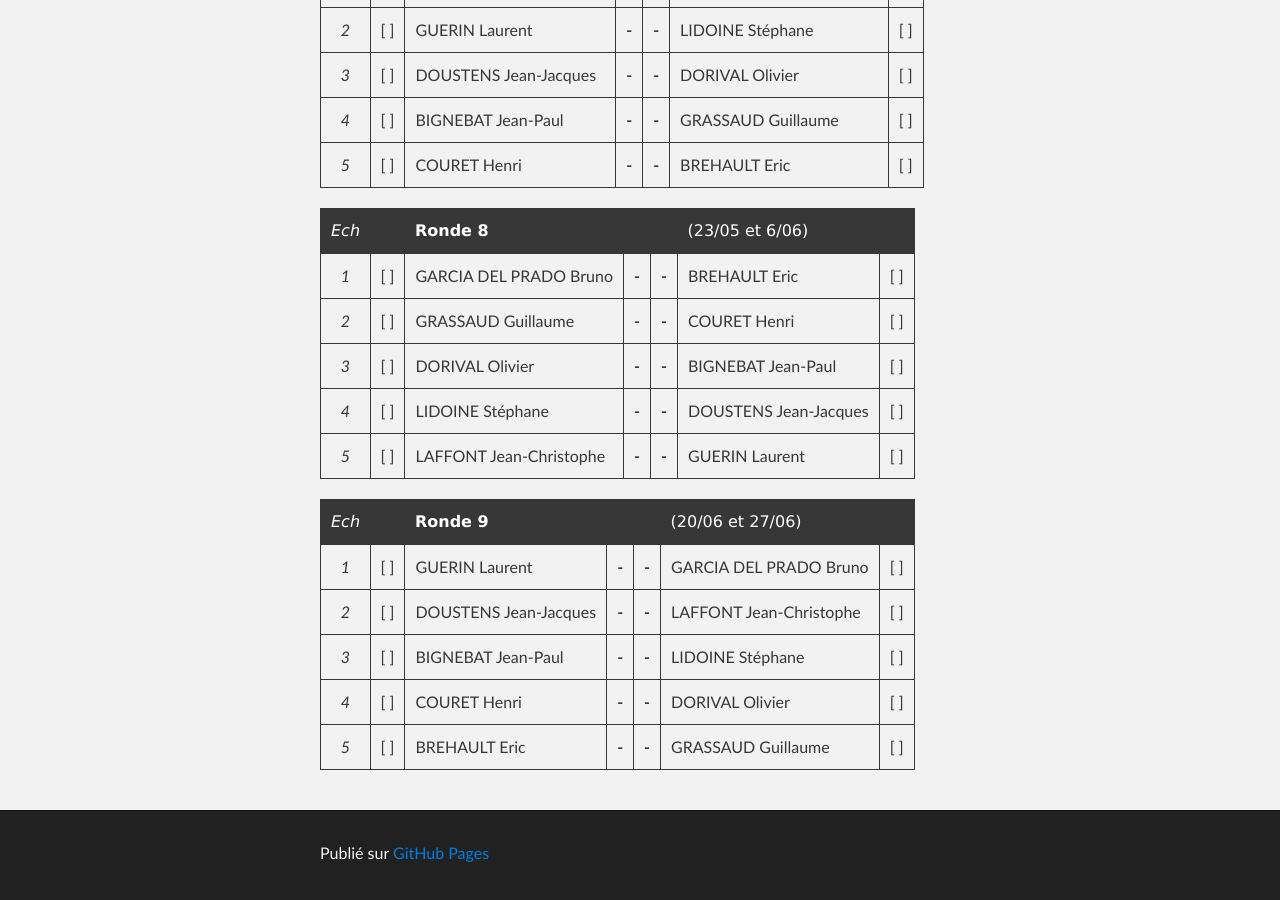
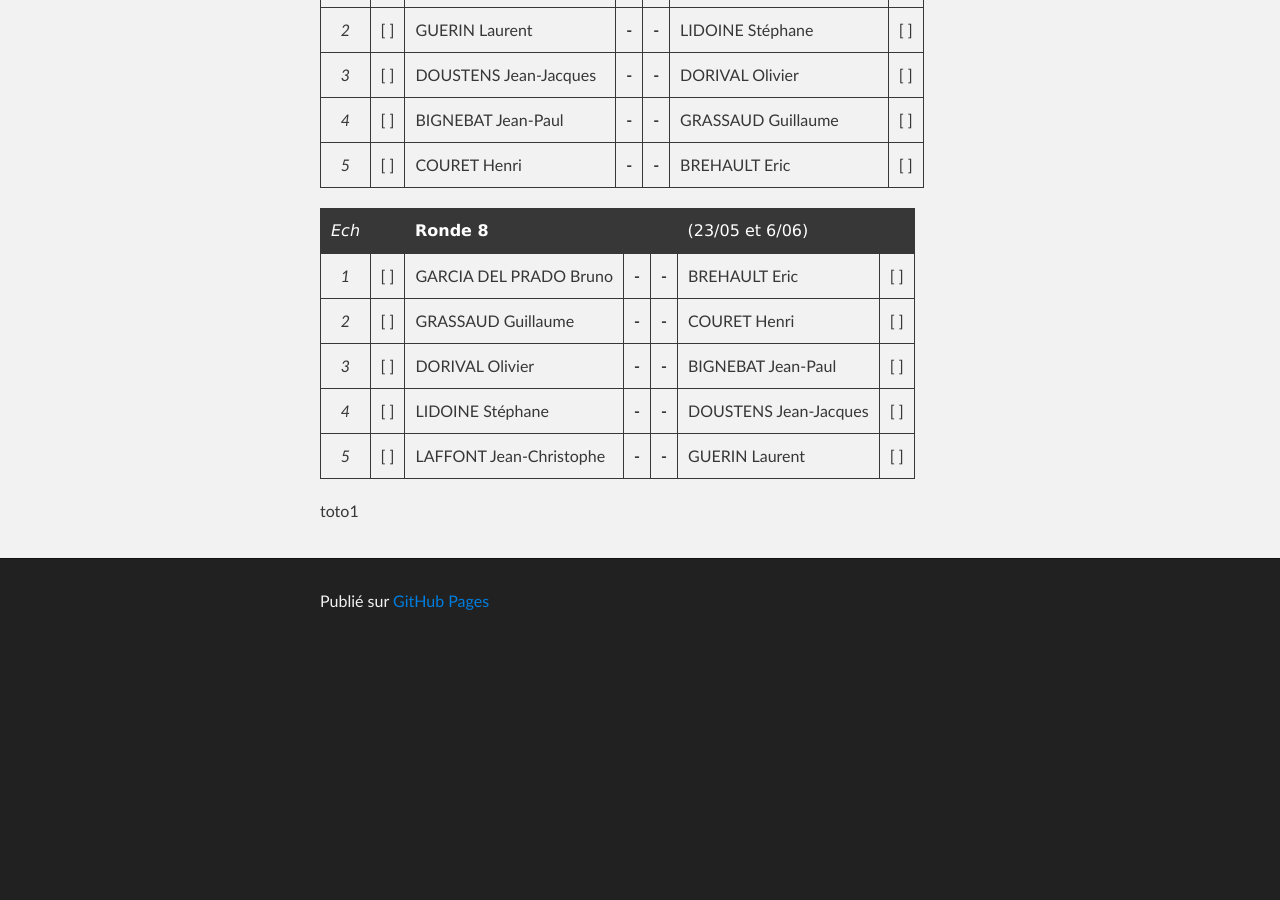
Before and after one commit to echiquier-villeneuve-tolosane/echiquier-villeneuve-tolosane.github.io, a Jekyll site: the page built from club.md, in a window 1280 px wide and 900 px high, scrolled down 2701 px. Built offline with Jekyll 4.4.1, drawn with Linux system fonts in a browser that asks for light colours; nearby versions of some CDN libraries; after the commit the page ends 3349 px from its top, so only the background shows below that.

Commit message:
Updated club.md

```diff
--- a/club.md
+++ b/club.md
@@ -89,10 +89,4 @@ La cadence est 1h30 + 30s/c pour les 40 premiers coups suivi d'un incrément de
 |*4*| [ ] | LIDOINE Stéphane        |**-**|**-**| DOUSTENS Jean-Jacques  | [ ] |
 |*5*| [ ] | LAFFONT Jean-Christophe |**-**|**-**| GUERIN Laurent         | [ ] |
 
-|*Ech*|   | **Ronde 9**            |     |     |  (20/06 et 27/06)       |     |
-|:-:|:---:| ---------------------- |:---:|:---:| ----------------------- |:---:|
-|*1*| [ ] | GUERIN Laurent         |**-**|**-**| GARCIA DEL PRADO Bruno  | [ ] |
-|*2*| [ ] | DOUSTENS Jean-Jacques  |**-**|**-**| LAFFONT Jean-Christophe | [ ] |
-|*3*| [ ] | BIGNEBAT Jean-Paul     |**-**|**-**| LIDOINE Stéphane        | [ ] |
-|*4*| [ ] | COURET Henri           |**-**|**-**| DORIVAL Olivier         | [ ] |
-|*5*| [ ] | BREHAULT Eric          |**-**|**-**| GRASSAUD Guillaume      | [ ] |
+toto1
```
